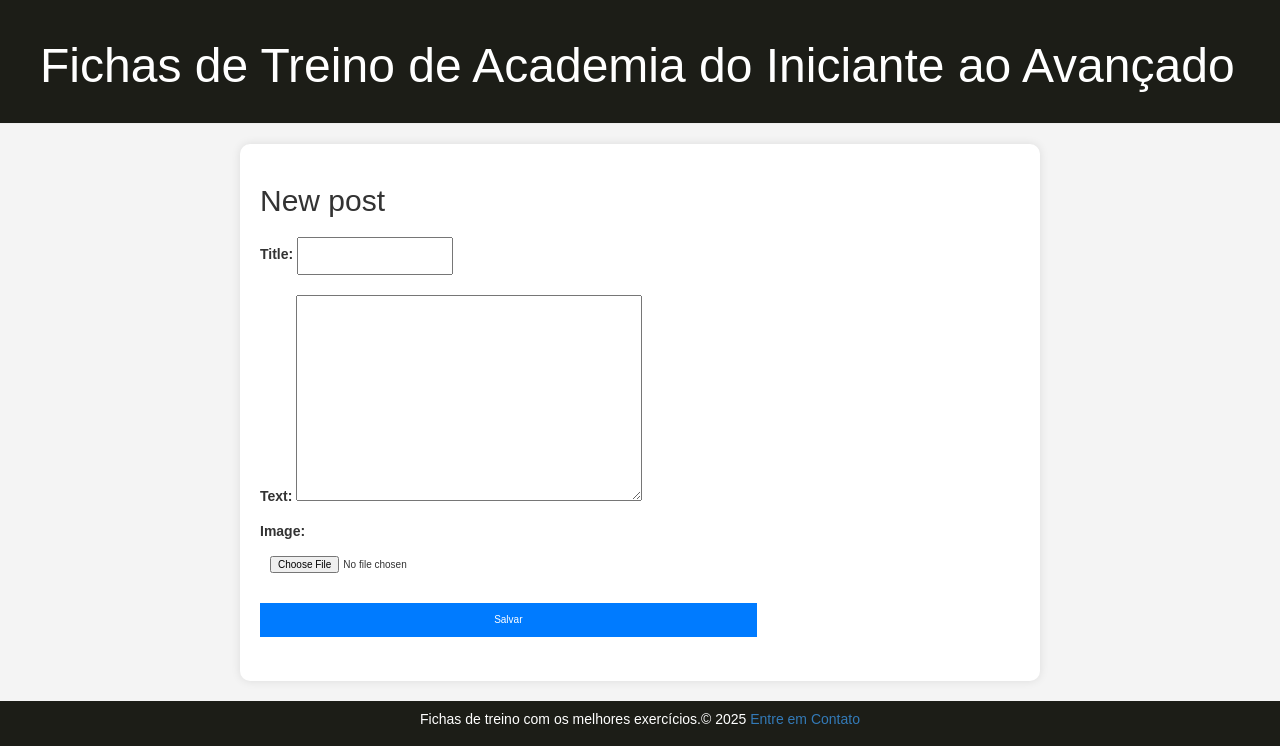
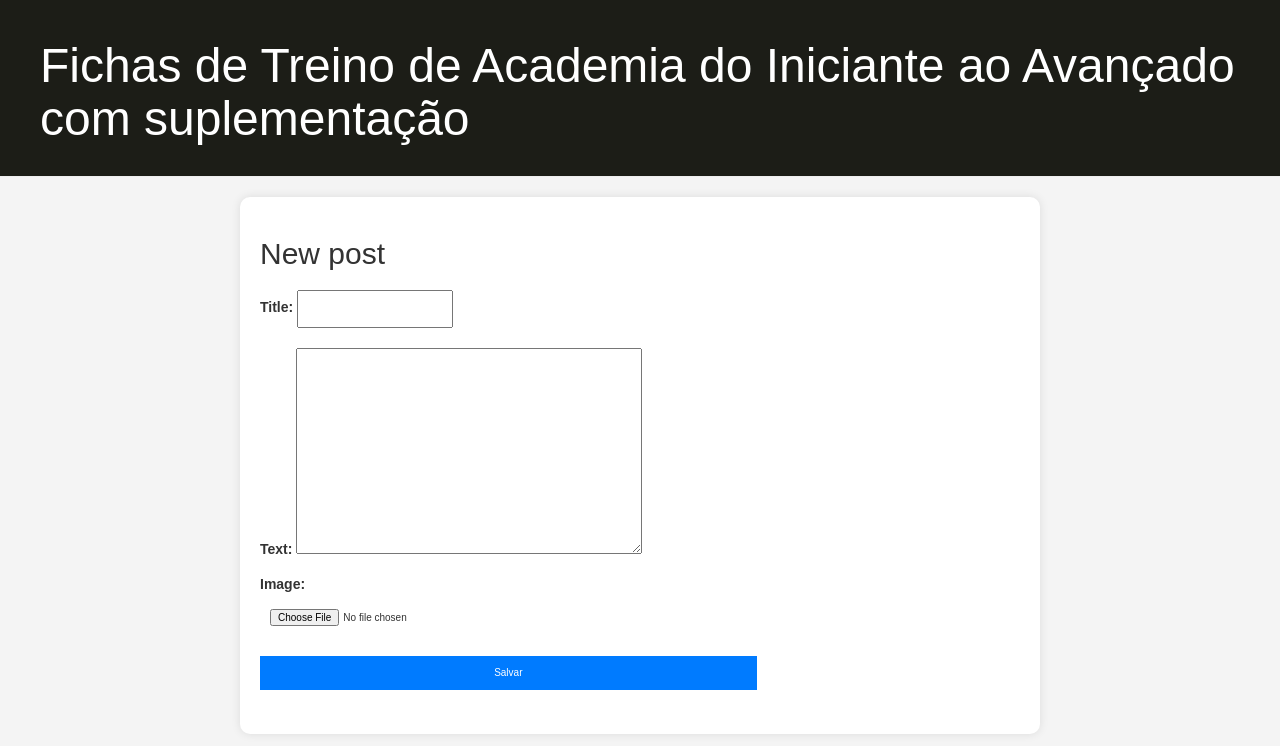
Before and after one commit to lucasribeirodossantos/my-first-blog, a Django app: page /post/new/ in a window 1280 px wide. Shown: the top 746 px of the page. Run offline with Django 5.2, Linux system fonts and the light colour scheme; some libraries are stand-ins or nearby versions.

```diff
--- a/blog/templates/blog/base.html
+++ b/blog/templates/blog/base.html
@@ -12,7 +12,7 @@
             {% if user.is_authenticated %}
                 <a href="{% url 'post_new' %}" class="top-menu"><span class="glyphicon glyphicon-plus"></span></a>
             {% endif %}
-            <h1><a href="/">Fichas de Treino de Academia do Iniciante ao Avançado</a></h1>
+            <h1><a href="/">Fichas de Treino de Academia do Iniciante ao Avançado com suplementação</a></h1>
         </div>
         <div class="content container">
             <div class="row">
```
Also changed, not shown: media/post_images/treino-ab.png (added), media/post_images/treino-abc.png (added), media/post_images/treino-full-body.png (added).
